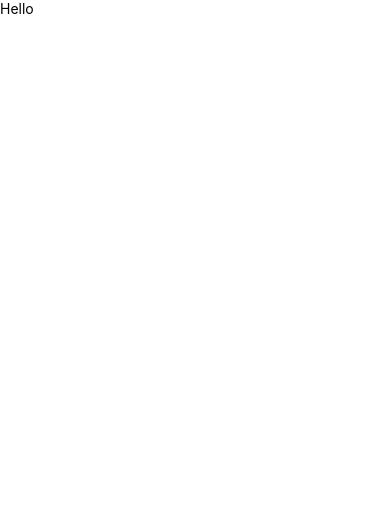
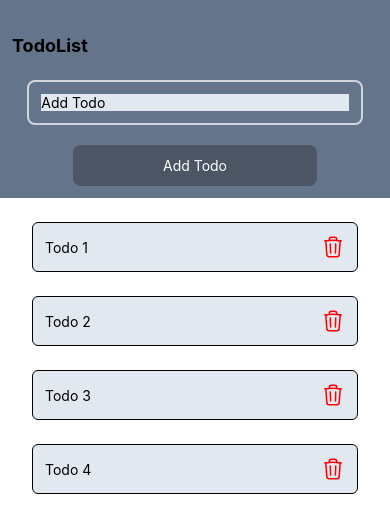
Before and after one commit to FurkanTanriover/todo-list-rn, a React Native app: screen / in a window 390 px wide. Shown: the top 532 px of the page. Built offline with nearby package versions, Linux system fonts and the light colour scheme.

Commit message:
create todoheader and todolist component

```diff
--- a/App.js
+++ b/App.js
@@ -1,10 +1,20 @@
 import { StatusBar } from 'expo-status-bar';
 import { SafeAreaView, StyleSheet, Text, View } from 'react-native';
+import TodoHeader from './src/components/TodoHeader';
+import TodoList from './src/components/TodoList';
 
 export default function App() {
+  const rootApp = ()=>{
+    return(
+      <View>
+        <TodoHeader/>
+        <TodoList/>
+      </View>
+    )
+  }
   return (
     <SafeAreaView>
-      <Text>Hello</Text>
+      {rootApp()}
     </SafeAreaView>
   );
 }
--- /dev/null
+++ b/src/components/TodoHeader.js
@@ -0,0 +1,32 @@
+import { StyleSheet, Text, TextInput, TouchableOpacity, View } from "react-native";
+import React, { useState } from "react";
+
+const TodoHeader = () => {
+  const [todo, setTodo] = useState("");
+  return (
+    <View className="bg-slate-500 p-3">
+      {/* header */}
+      <Text className="flex  text-center text-lg font-bold mt-5">TodoList</Text>
+      {/* input */}
+      <TextInput
+        className="border-2 p-3 placeholder:bg-slate-200 border-gray-300 rounded-lg w-11/12 mx-auto mt-5"
+        placeholder="Add Todo"
+        onChangeText={setTodo}
+        value={todo}
+      />
+      {/* button */}
+      <TouchableOpacity
+        className="bg-gray-600 w-8/12 mx-auto mt-5 p-3 rounded-lg"
+        onPress={() => {
+          setTodo("");
+        }}
+      >
+        <Text className="text-center text-white">Add Todo</Text>
+      </TouchableOpacity>
+    </View>
+  );
+};
+
+export default TodoHeader;
+
+const styles = StyleSheet.create({});
--- /dev/null
+++ b/src/components/TodoList.js
@@ -0,0 +1,44 @@
+import { FlatList, StyleSheet, Text, TouchableOpacity, View } from "react-native";
+import React from "react";
+import * as Icons from "react-native-heroicons/outline";
+
+const TodoList = () => {
+  const data = [
+    {
+      id: 1,
+      title: "Todo 1",
+    },
+    {
+      id: 2,
+      title: "Todo 2",
+    },
+    {
+      id: 3,
+      title: "Todo 3",
+    },
+    {
+      id: 4,
+      title: "Todo 4",
+    },
+  ];
+
+  const renderItem = ({ item }) => {
+    return (
+      <View className="border rounded-md bg-slate-200 my-3 p-3 mx-8 flex flex-row justify-between items-center">
+        <Text>{item.title}</Text>
+        <TouchableOpacity>
+          <Icons.TrashIcon color={"red"} />
+        </TouchableOpacity>
+      </View>
+    );
+  };
+  return (
+    <View className="pt-3 ">
+      <FlatList data={data} renderItem={renderItem} keyExtractor={(item) => item.id.toString()} />
+    </View>
+  );
+};
+
+export default TodoList;
+
+const styles = StyleSheet.create({});
```
